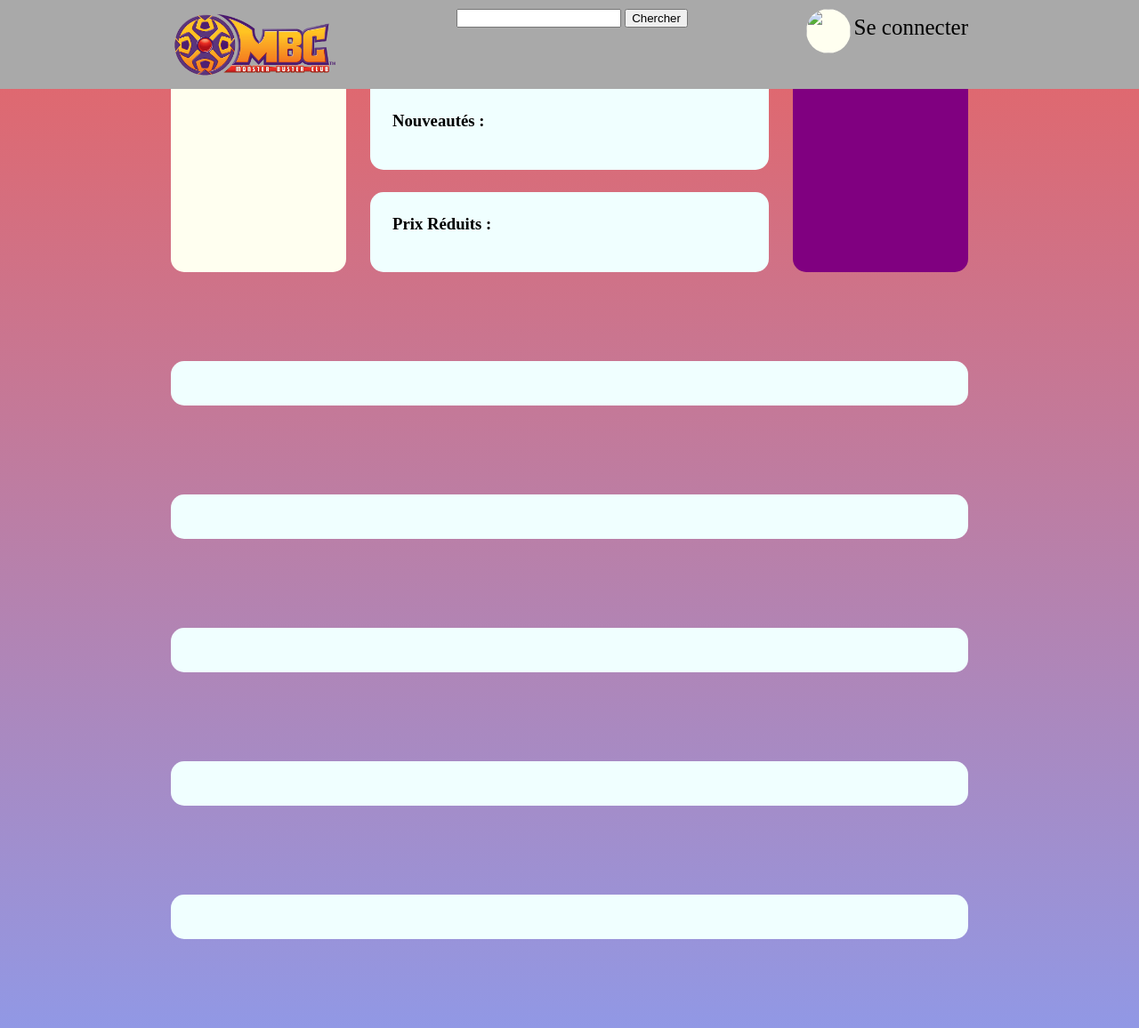
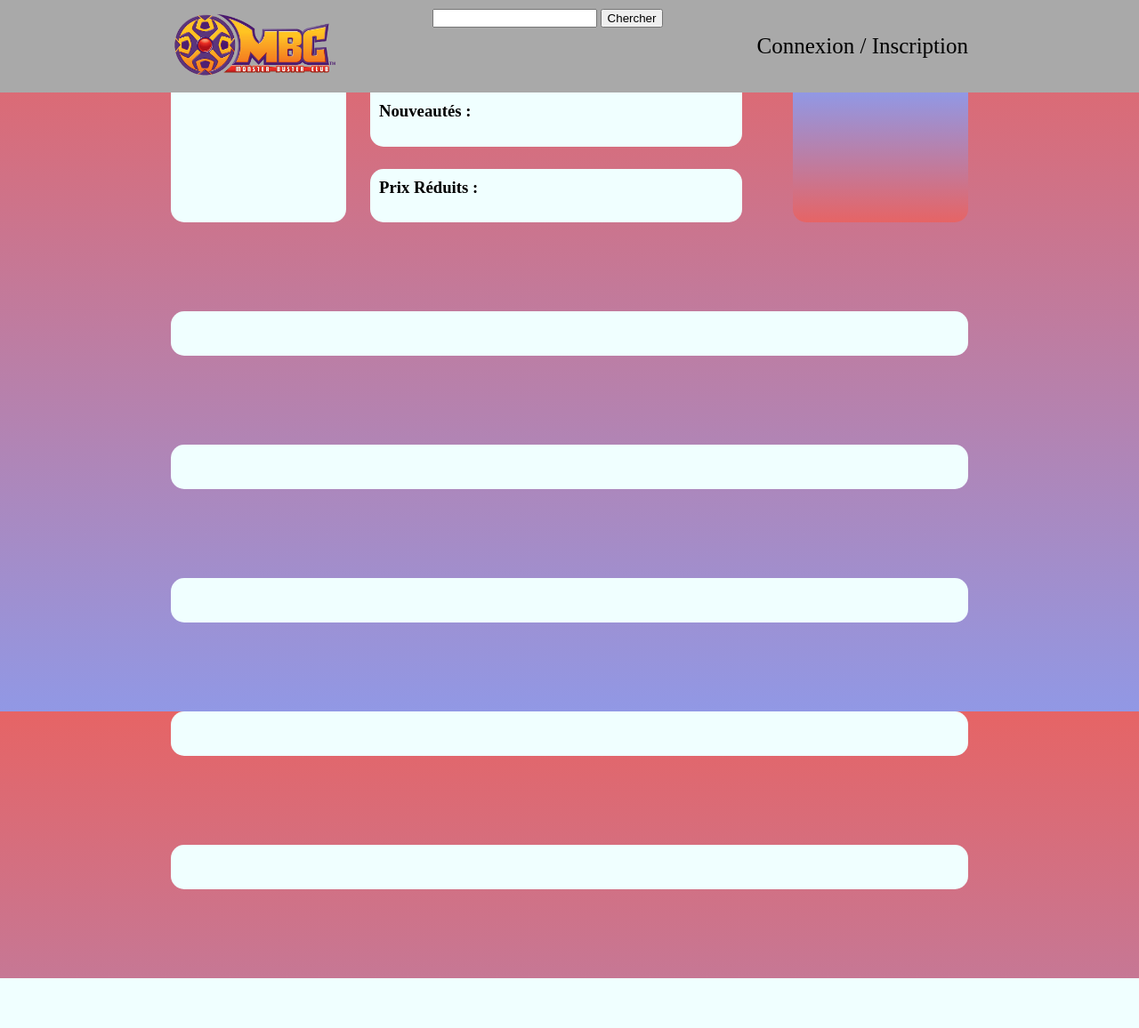
Before and after one commit to Benji290402/TpPHP-SQL, a PHP site: page /homepage/index in a window 1280 px wide. Shown: the whole page at 89% size. After the commit the page ends 1100 px from the top, so only its background shows below. Run offline with PHP 8.4, Linux system fonts and the light colour scheme; data that the repository does not hold is empty.

Commit message:
fusion user homepage +CSS

```diff
--- a/assets/js/HomePage.js
+++ b/assets/js/HomePage.js
@@ -1,5 +1,9 @@
+let totop = document.getElementById("toTop");
+
 window.addEventListener('resize', sizeImgs)
 sizeImgs();
+window.addEventListener('scroll', displayToTop)
+displayToTop();
 
 function sizeImgs(){
     let products = document.querySelectorAll('.product>img');
@@ -8,12 +12,26 @@ function sizeImgs(){
     });
     products = document.querySelectorAll('.news>img');
     products.forEach(product => {
-        console.log(product.getBoundingClientRect().width+"px")
         product.style.height = product.getBoundingClientRect().width+"px"
     });
     products = document.querySelectorAll('.promos>img');
     products.forEach(product => {
-        console.log(product.getBoundingClientRect().width+"px")
         product.style.height = product.getBoundingClientRect().width+"px"
     });
 }
+
+function displayToTop(){
+    if(window.scrollY > 100){
+        totop.style.display = "flex";
+        totop.classList.add("active");
+        totop.style.top = "calc(100vh - 50px - 50px + "+window.scrollY+"px)";
+    }else{
+        totop.classList.remove("active");
+        totop.style.display = "none";
+    }
+}
+
+function toTop(){
+    console.log("le chat");
+    window.scrollTo(0,0);
+}
--- a/libraries/classes/controllers/HomePage.php
+++ b/libraries/classes/controllers/HomePage.php
@@ -7,16 +7,18 @@ class HomePage extends Controller
 {
     protected $modelName = "HomePage";
 
-    // A vérifier
     public function index()
     {
         $categories = $this->model->getCategories();
 
+        // liste des produits à afficher en bas
         $elems = array($this->model->getRandomProducts(),$this->model->getRandomProducts(),$this->model->getRandomProducts(),$this->model->getRandomProducts(),$this->model->getRandomProducts());
+        // liste des derniers produits
         $news = $this->model->getNews();
+        //  liste des prix réduits
         $promos = $this->model->getPromos();
 
-        $pageTitle = "Accueil"; // Nom de la page
+        $pageTitle = "Accueil";
         \Renderer::render("homePage/index", compact('categories', 'pageTitle','elems','news','promos'));
     }
 }
--- a/templates/components/header.html.php
+++ b/templates/components/header.html.php
@@ -1,11 +1,12 @@
 <header>
-    <img id="logo" src="assets/img/logo.png" alt="logo">
+    <a href="/">
+        <img id="logo" src="assets/img/logo.png" alt="logo">
+    </a>
     <form action="">
         <input type="text">
         <input type="submit" value="Chercher">
     </form>
     <div id="user">
-        <img id="avatar" src="" alt="">
-        <a href="">Se connecter</a>
+        <a href="index.php?controller=users&task=login">Connexion / Inscription</a>
     </div>
 </header>
--- a/templates/css/style.css
+++ b/templates/css/style.css
@@ -1,8 +1,11 @@
+html{
+    min-height: 100%;
+}
 body{
     background: linear-gradient(#e66465, #9198e5);
+    background-attachment: fixed;
     margin: 0;
 }
-
 
 a{
     color: black;
@@ -38,15 +41,18 @@ header{
 #top>div:last-child{
     width: 22%;
     border-radius: 0 0 15px 15px;
+    background: linear-gradient(#9198e5, #e66465);
+    background-attachment: fixed;
 }
 
 #categories{
     display: flex;
     flex-direction: column;
-    padding: 15px 25px;
+    padding: 5px 25px;
     text-transform: capitalize;
     width: calc(22% - 50px);
     border-radius: 0 0 15px 15px;
+    background-color: azure;
 }
 #categories a{
     padding: 10px 0;
@@ -59,7 +65,7 @@ header{
     width: 50%;
 }
 #center>div{
-    padding: 25px;
+    padding: 10px;
     width: calc(100% - 50px);
     height: max-content;
 }
@@ -69,8 +75,6 @@ header{
     flex-direction: row;
     flex-wrap: wrap;
     justify-content: space-around;
-    /* margin: 0; */
-    /* padding: 25px; */
     height: max-content;
     background-color: azure;
     border-radius: 0 0 15px 15px;
@@ -97,18 +101,14 @@ header{
 
 /* ============================================================================== */
 
+#user{
+    display: flex;
+    align-items: center;
+}
 #user a{
     color: black;
     text-decoration: none;
     font-size: 25px;
-}
-#avatar{
-    height: 50px;
-    width: 50px;
-    border-radius: 100%;
-    background-color: ivory;
-    display: inline-block;
-    vertical-align: middle;
 }
 
 /* ============================================================================== */
@@ -132,3 +132,27 @@ header{
     overflow: hidden;
     object-fit: cover;
 }
+
+/* ============================================================================== */
+
+#toTop{
+    width: 75px;
+    height: 75px;
+    padding: 10px;
+    border-radius: 50%;
+    background-color: darkslategray;
+    display: none;
+    align-items: center;
+    position: absolute;
+    right: 25px;
+    opacity: 0;
+    transition: opacity 1s linear;
+}
+#toTop.active{
+    opacity: 1;
+    transition: opacity 1s linear;
+}
+#toTop svg{
+    width: 100%;
+    height: 100%;
+}
--- a/templates/homePage/index.html.php
+++ b/templates/homePage/index.html.php
@@ -1,9 +1,8 @@
-<?php require("templates/components/header.html.php"); ?>
 <main>
     <div id="top">
-        <div id="categories" style="background-color:ivory">
+        <div id="categories">
             <?php foreach ($categories as $category): ?>
-                <a href="<?= $category['id'] ?>"><?= $category['name'] ?></a>
+                <a href="index.php?controller=product&task=display&id=<?= $category['id'] ?>"><?= $category['name'] ?></a>
             <?php endforeach ?>
         </div>
         <div id="center">
@@ -26,7 +25,7 @@
                 <?php endforeach ?>
             </div>
         </div>
-        <div style="background-color:purple"></div>
+        <div></div>
     </div>
 
     <?php foreach ($elems as $products): ?>
--- a/templates/layout.html.php
+++ b/templates/layout.html.php
@@ -5,12 +5,18 @@
     <meta charset="UTF-8">
     <meta name="viewport" content="width=device-width, initial-scale=1.0">
     <meta http-equiv="X-UA-Compatible" content="ie=edge">
-    <title>Mon superbe blog - <?= $pageTitle ?></title>
+    <title>MBC - <?= $pageTitle ?></title>
     <link rel="stylesheet" href="./templates/css/style.css">
     <script src="assets/js/HomePage.js" defer></script>
 </head>
 
 <body>
+    <?php require("templates/components/header.html.php"); ?>
+        <button id="toTop" onclick="toTop()">
+            <svg viewBox="0 0 384 512">
+                <path fill="ivory" d="M24 32h336c13.3 0 24 10.7 24 24v24c0 13.3-10.7 24-24 24H24C10.7 104 0 93.3 0 80V56c0-13.3 10.7-24 24-24zm232 424V320h87.7c17.8 0 26.7-21.5 14.1-34.1L205.7 133.7c-7.5-7.5-19.8-7.5-27.3 0L26.1 285.9C13.5 298.5 22.5 320 40.3 320H128v136c0 13.3 10.7 24 24 24h80c13.3 0 24-10.7 24-24z"></path>
+            </svg>
+        </button>
     <?= $pageContent ?>
 </body>
 
```
